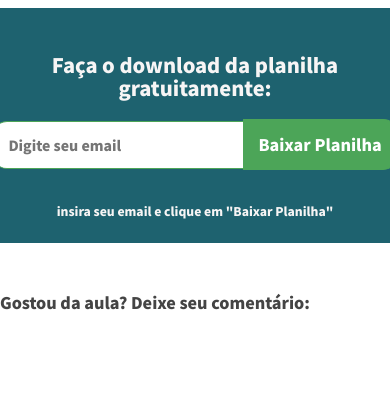
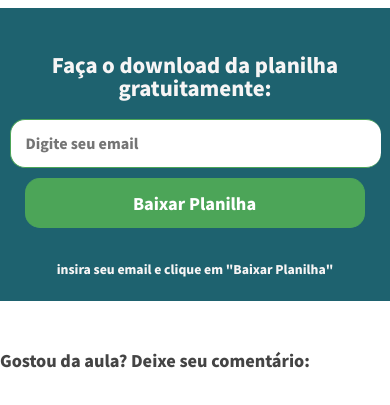
Before and after one commit to lucassoaresaraujo/moneymap-captura-lucro, a website built with Parcel: page index.html in a window 390 px wide. Shown: the part 456-861 px from the top of the page. Built offline with nearby package versions, Linux system fonts and the light colour scheme.

Commit message:
Ajustes botão responsivo

```diff
--- a/css/main.css
+++ b/css/main.css
@@ -325,6 +325,23 @@ form input[type="submit"]:hover {
   .video {
     width: 100%;
   }
+
+  form {
+    flex-direction: column;
+  }
+
+  form input[type="submit"] {
+    border-top-left-radius: 15px;
+    border-bottom-left-radius: 15px;
+    width: 100%;
+    margin: 10px 0 0 0;
+  }
+
+  form input[type="email"] {
+    width: 100%;
+    border-top-right-radius: 15px;
+    border-bottom-right-radius: 15px;
+  }
 }
 
 @media print,
```
